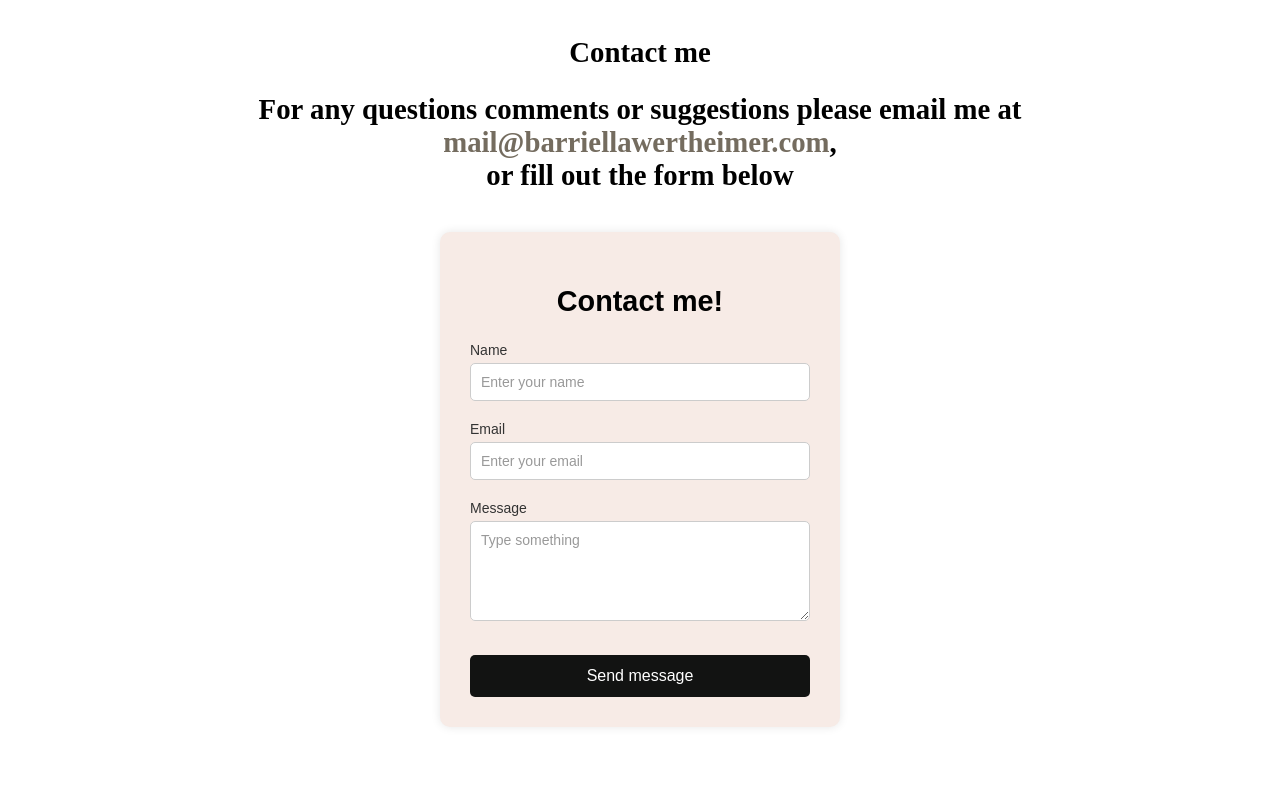
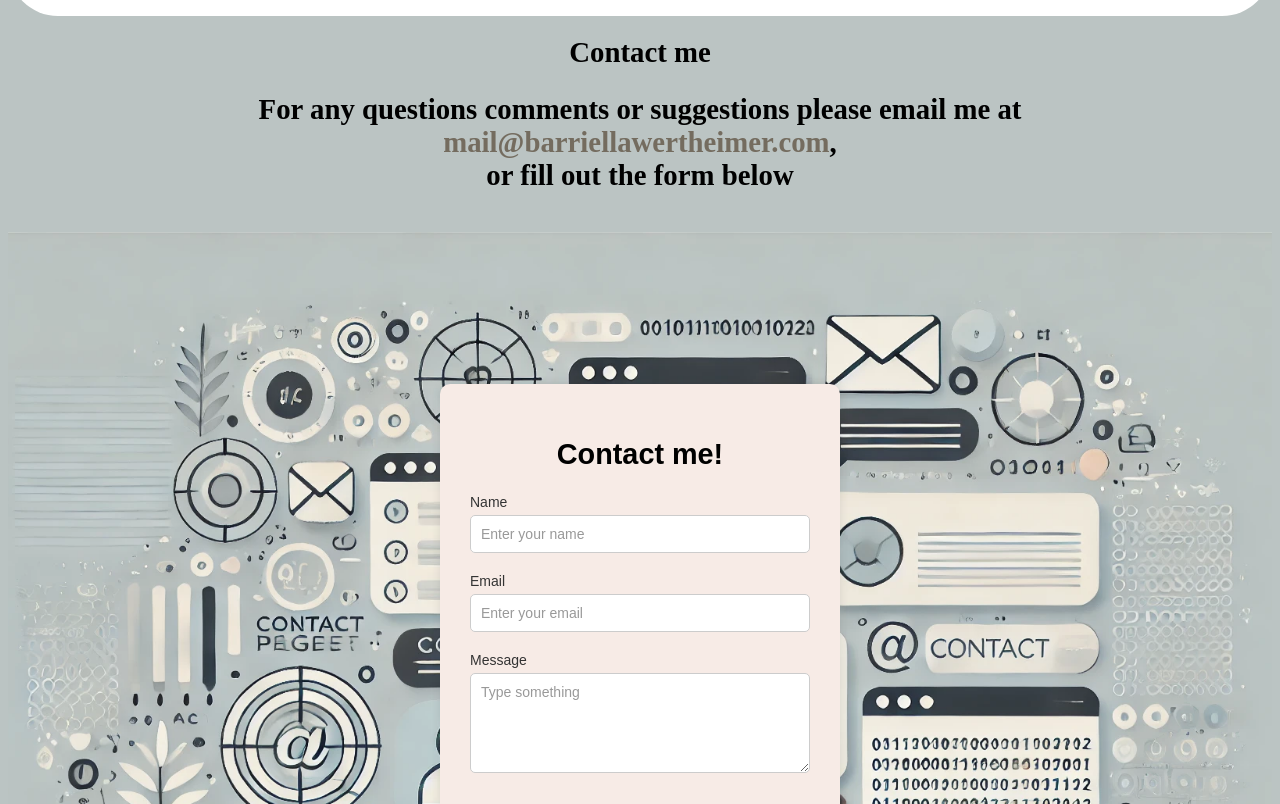
Before and after one commit to barriellaw/home, a plain HTML site: page contact-me/index.html in a window 1280 px wide. Shown: the part 208-1012 px from the top of the page. Drawn offline with Linux system fonts and the light colour scheme; files whose address does not match are found by name.

Commit message:
updated background color

```diff
--- a/contact-me/index.css
+++ b/contact-me/index.css
@@ -1,10 +1,23 @@
 body {
     text-align: center;
+    background-color: #bbc4c3;
 }
 
 #comments {
     margin-bottom: 40px;
 }
+
+.main-body {
+    background-image: url(/images/contact.jpg);
+    background-repeat: no-repeat;
+    background-size: cover;
+    background-position: center;
+    height: 100vh;
+    display: flex;
+    justify-content: center;
+    align-items: center;
+}
+
 .contact-container {
     background-color: #f7ebe6;
     max-width: 400px;
--- a/contact-me/index.html
+++ b/contact-me/index.html
@@ -45,20 +45,19 @@
             <h2 id="comments">For any questions comments or suggestions please email me at <br><a href="mailto:mail@barriellawertheimer.com" target="_blank">mail@barriellawertheimer.com</a>, <br>or fill out the form below</h2>
         </div>
 
+        <div class="main-body">
             <div class="contact-container">
                 <h2>Contact me!</h2>
                 <form>
                     <label for="name">Name</label>
                     <input type="text" id="name" name="name" placeholder="Enter your name" required>
-
                     <label for="email">Email</label>
                     <input type="email" id="email" name="email" placeholder="Enter your email" required>
-
                     <label for="message">Message</label>
                     <textarea id="contact-message" name="message" placeholder="Type something" required></textarea>
-
                     <button type="submit">Send message</button>
                 </form>
+            </div>
         </div>
 
         <br>
--- a/login/index.css
+++ b/login/index.css
@@ -10,7 +10,7 @@ body {
     justify-content: center;
     align-items: center;
     height: 100vh;
-    background-color: #cec3c3;
+    background-color: #b3cbd1cf;
 }
 
 .main-body {
--- a/register/index.css
+++ b/register/index.css
@@ -10,7 +10,7 @@ body {
     justify-content: center;
     align-items: center;
     height: 100vh;
-    background-color: #cec3c3;
+    background-color: #eeece2;
 }
 
 .main-body {
```
Also changed, not shown: images/contact.jpg (added). Lines whose indentation alone changed are shown as unchanged.
